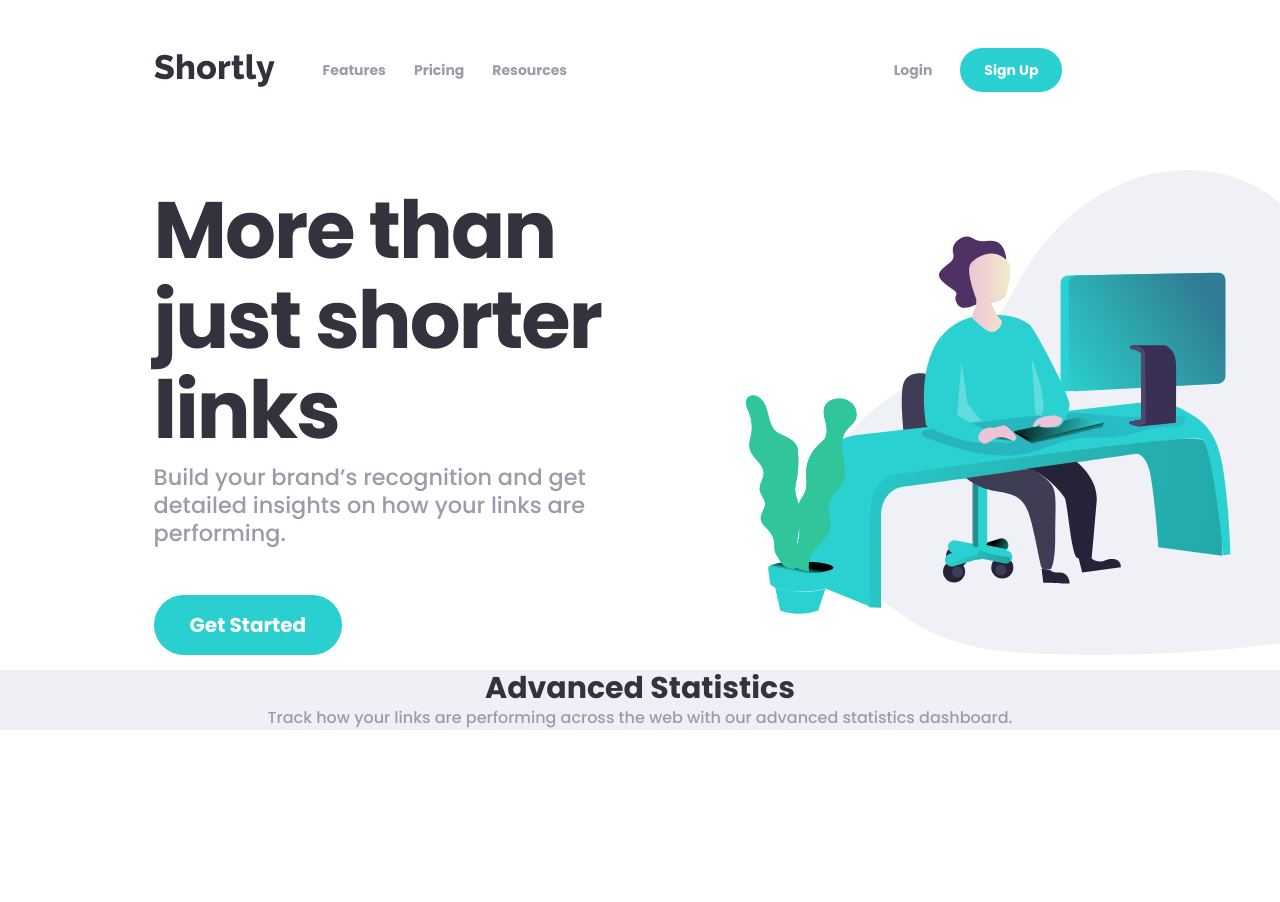
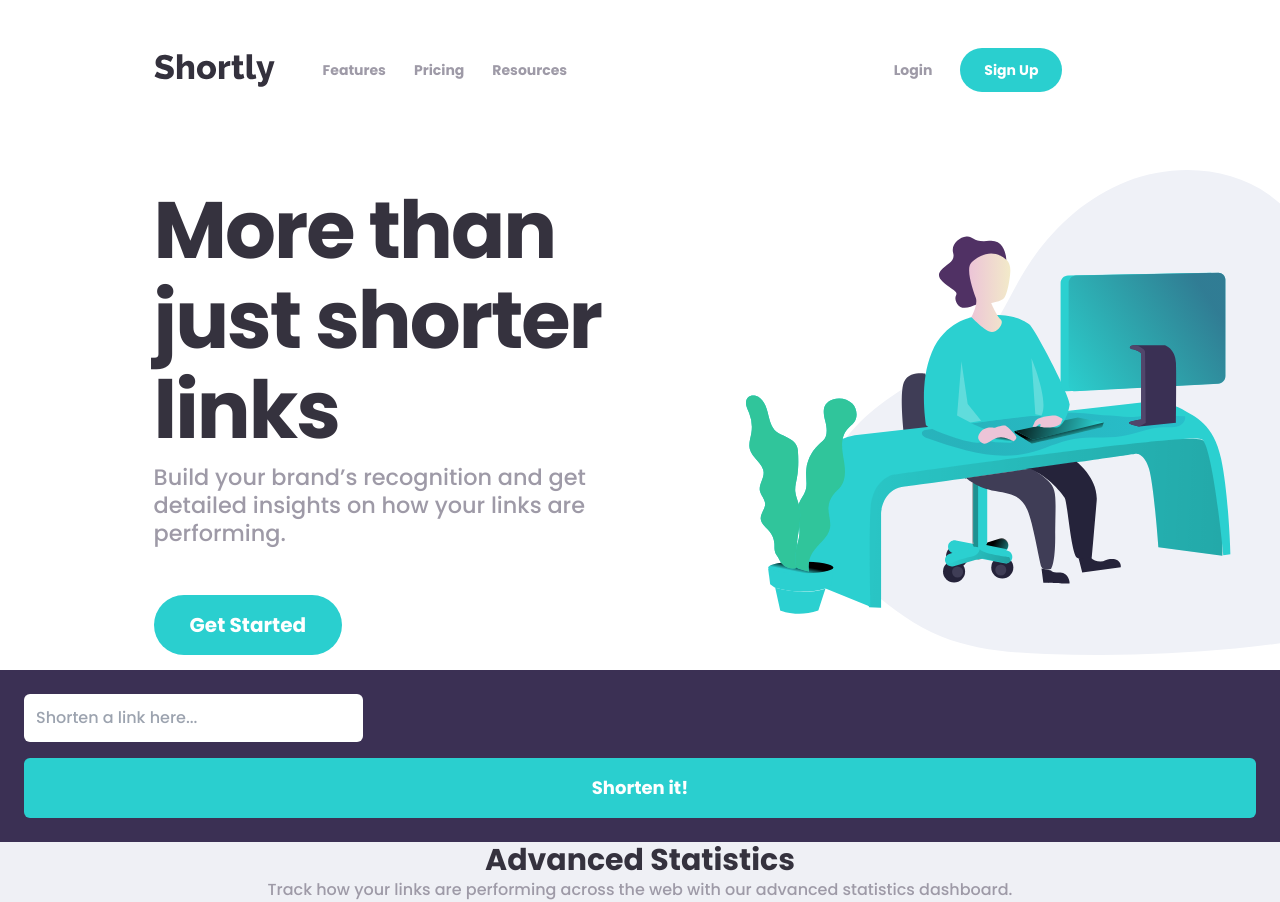
Before and after one commit to AlbertoLed/URL-shortening-API-landing-page, a React (Vite) app: page / in a window 1280 px wide. Before the commit the page ends 800 px from the top, so only its background shows below. Built offline with nearby package versions, Linux system fonts and the light colour scheme; some icons are missing.

Commit message:
Add shortener component

```diff
--- a/src/components/Main.jsx
+++ b/src/components/Main.jsx
@@ -1,10 +1,23 @@
+import Shortener from "./shortener/Shortener"
+import ShortenerInput from "./shortener/ShortenerInput"
+import Button from "./Button"
+
 function Main() {
+
     return(
         <main className="bg-gray-100">
+            <Shortener>
+                <div className='bg-violet-200 p-6 space-y-4'>
+                    <ShortenerInput
+                    placeholder='Shorten a link here...'
+                    />
+                    <Button className='font-bold text-lg py-2 w-full'>Shorten it!</Button>
+                </div>
+
+            </Shortener>
             <div>
                 <h2 className='text-blue text-3xl font-bold text-center'>Advanced Statistics</h2>
-                <p className='text-violet-100 text-center'>Track how your links are performing across the web with our
-  advanced statistics dashboard.</p>
+                <p className='text-violet-100 text-center'>Track how your links are performing across the web with our advanced statistics dashboard.</p>
             </div>
 
         </main>
--- /dev/null
+++ b/src/components/shortener/Shortener.jsx
@@ -0,0 +1,18 @@
+import { useState, createContext } from 'react'
+
+const ShortenerContext = createContext()
+
+function Shortener({children}) {
+    const [currentLink, setCurrentLink] = useState('')
+
+    const updateCurrentLink = (text) => setCurrentLink(text)
+
+    return(
+        <ShortenerContext.Provider value={{currentLink, updateCurrentLink}}>
+            <div>{children}</div>
+        </ShortenerContext.Provider>
+    )
+}
+
+export default Shortener
+export { ShortenerContext }
--- /dev/null
+++ b/src/components/shortener/ShortenerInput.jsx
@@ -0,0 +1,24 @@
+import { useContext } from 'react'
+import { ShortenerContext } from "./Shortener"
+import classNames from 'classnames'
+
+function ShortenerInput({className, ...props}) {
+    const {currentLink, updateCurrentLink} = useContext(ShortenerContext)
+
+    const defaultStyle = 'p-3 rounded-md'
+
+    const fin = classNames(defaultStyle, className)
+
+    return(
+        <input
+        type="text"
+        name='link'
+        value={currentLink}
+        onChange={(e) => updateCurrentLink(e.target.value)}
+        className={fin}
+        {...props}
+        />
+    )
+}
+
+export default ShortenerInput
```
